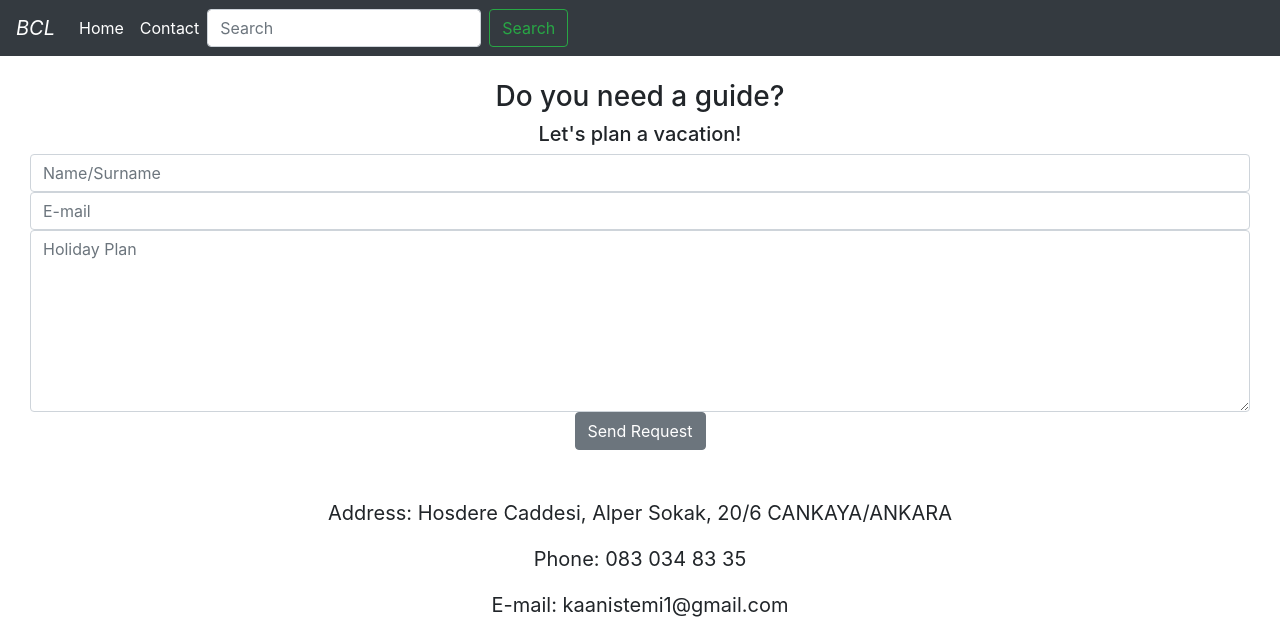
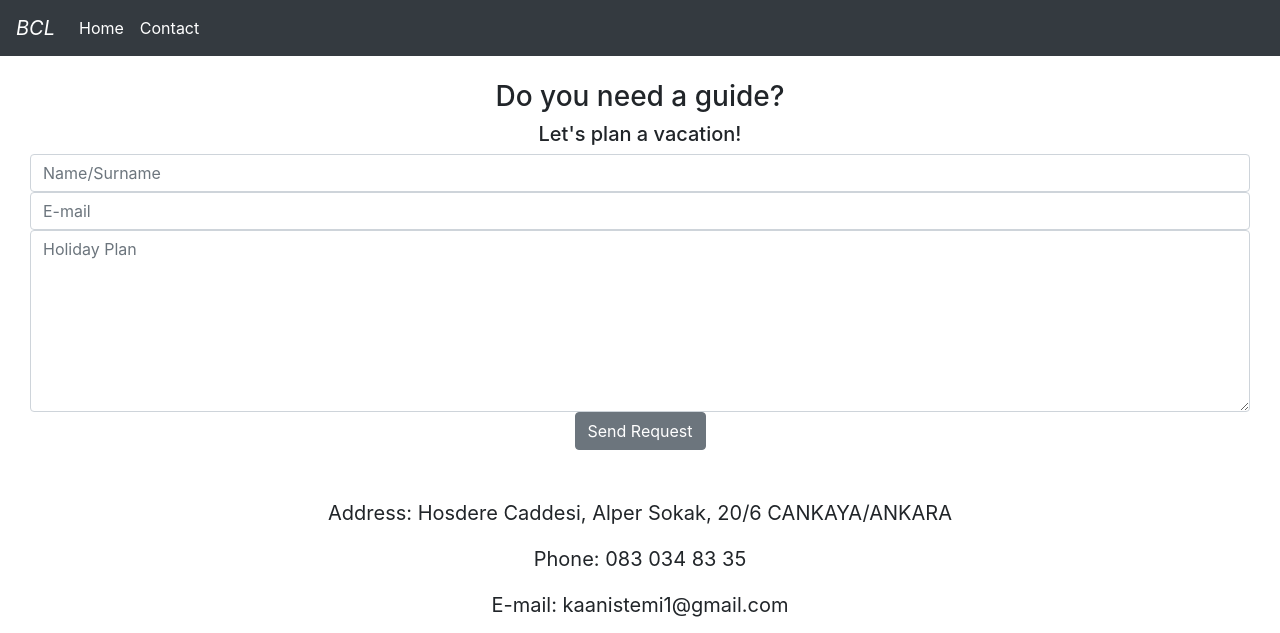
Before and after one commit to Code-Institute-Submissions/kaanistemi, a plain HTML site: page contact.html in a window 1280 px wide. Shown: the top 633 px of the page. Drawn offline with nearby package versions, Linux system fonts and the light colour scheme.

Commit message:
Update contact.html

```diff
--- a/contact.html
+++ b/contact.html
@@ -32,10 +32,7 @@
                 </li>
 
             </ul>
-            <form class="form-inline">
-                <input class="form-control mr-sm-2" type="search" placeholder="Search" aria-label="Search">
-                <button class="btn btn-outline-success my-2 my-sm-0" type="submit">Search</button>
-            </form>
+
         </div>
 
     </nav>
```
